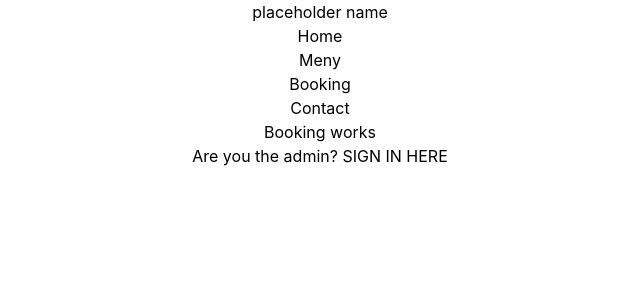
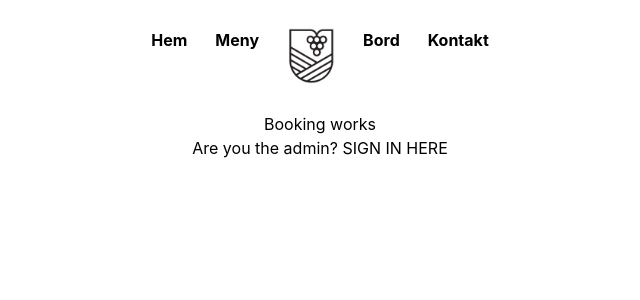
Before and after one commit to elgen98/booking-system, a React (Create React App) app in the folder front-end/: page /booking in a window 1280 px wide. Shown: the top 300 px of the page, without its empty margins (320-960 px from the left). Built offline with nearby package versions, Linux system fonts and the light colour scheme.

Commit message:
header style

```diff
--- a/front-end/src/components/Header.tsx
+++ b/front-end/src/components/Header.tsx
@@ -2,19 +2,21 @@ import { Link } from "react-router-dom";
 
 export default function Header() {
   return (
-    <header>
-      <h1>placeholder name</h1>
+    <header className="flex justify-evenly p-7">
       <nav>
-        <ul>
+        <ul className="flex flex-row gap-7 font-bold">
           <li>
-            <Link to="/">Home</Link>
+            <Link to="/">Hem</Link>
           </li>
           <li>Meny</li>
           <li>
-            <Link to="booking">Booking</Link>
+            <img className=" w-12" src="../assets\logo.png" alt="logo" />
           </li>
           <li>
-            <Link to="contact">Contact</Link>
+            <Link to="booking">Bord</Link>
+          </li>
+          <li>
+            <Link to="contact">Kontakt</Link>
           </li>
         </ul>
       </nav>
```
Also changed, not shown: front-end/public/assets/logo.png (added), 1 other file (tests, documents, lock files or other folders).
